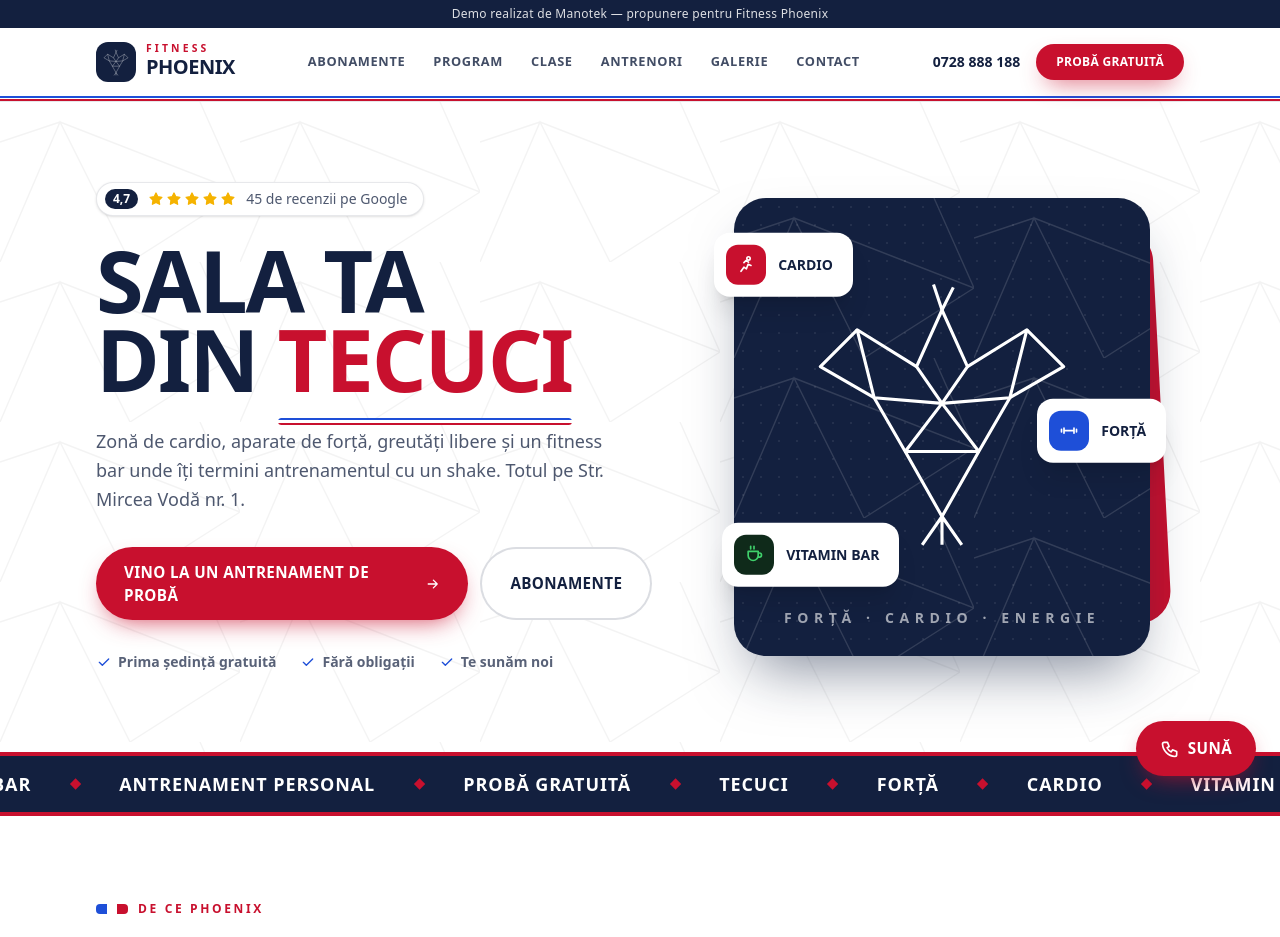
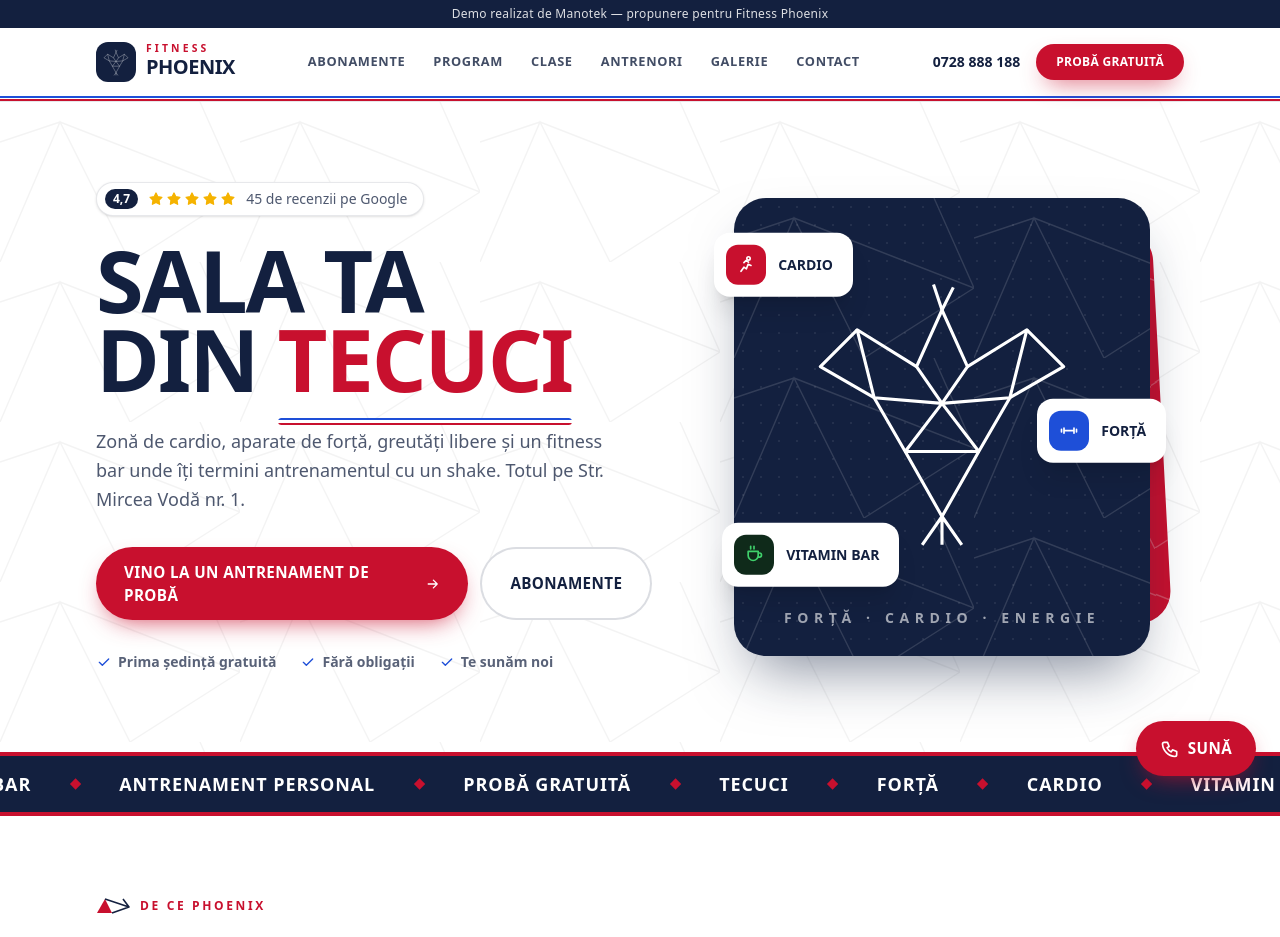
Before and after one commit to ManolacheIoan/phoenix-demo, a Next.js app: page / in a window 1280 px wide. Shown: the top 937 px of the page. Built offline with nearby package versions, Linux system fonts and the light colour scheme; no server answers.

Commit message:
Marcaj sectiuni: ciob low-poly in loc de dungi tricolore

```diff
--- a/app/page.tsx
+++ b/app/page.tsx
@@ -56,11 +56,21 @@ function GeoPhoenix({ className }: { className?: string }) {
   );
 }
 
+/** Ciob low-poly: un triunghi plin și unul din linii, ca desenele de pe tejgheaua barului. */
+function Shard({ light }: { light?: boolean }) {
+  return (
+    <svg viewBox="0 0 34 16" className="h-4 w-[34px]" aria-hidden="true">
+      <path d="M1 15 9 1l7 14Z" fill={light ? "#fff" : "#c8102e"} />
+      <path d="M9 1 33 9 16 15M33 9 27 1" fill="none" stroke={light ? "rgba(255,255,255,.7)" : "#13203f"} strokeWidth="1.6" strokeLinejoin="round" />
+    </svg>
+  );
+}
+
 function Head({ k, title, intro, light, center }: { k: string; title: React.ReactNode; intro?: string; light?: boolean; center?: boolean }) {
   return (
     <div className={`reveal mb-9 max-w-2xl ${center ? "mx-auto text-center" : ""}`}>
       <p className={`inline-flex items-center gap-2.5 font-display text-xs font-bold uppercase tracking-[0.22em] ${light ? "text-white/80" : "text-red"}`}>
-        <span className="stripe-v inline-block h-2.5 w-8 rounded-sm" aria-hidden="true" />
+        <Shard light={light} />
         {k}
       </p>
       <h2 className={`mt-3 font-display text-[2rem] font-black uppercase leading-[1.05] tracking-tight sm:text-[2.75rem] ${light ? "text-white" : "text-navy"}`}>{title}</h2>
@@ -140,7 +150,7 @@ export default function Home() {
 
             {/* compoziție */}
             <div className="relative mx-auto aspect-[4/4.4] w-full max-w-[26rem]" aria-hidden="true">
-              <div className="stripe-v absolute -right-3 bottom-6 top-10 w-[92%] -rotate-3 rounded-[2rem]" />
+              <div className="absolute -right-3 bottom-6 top-10 w-[92%] -rotate-3 overflow-hidden rounded-[2rem] bg-red"><div className="geo absolute inset-0 opacity-25 invert" /></div>
               <div className="grain absolute inset-0 overflow-hidden rounded-[2rem] bg-navy shadow-[0_30px_60px_-20px_rgba(19,32,63,.55)]">
                 <div className="geo absolute inset-0 opacity-[0.14] invert" />
                 <GeoPhoenix className="absolute left-1/2 top-[46%] h-[68%] w-[68%] -translate-x-1/2 -translate-y-1/2 text-white" />
@@ -352,7 +362,7 @@ export default function Home() {
         <section id="contact" className={`bg-paper ${sec}`}>
           <div className={wrap}>
             <div className="reveal grain relative mb-10 flex flex-col items-start justify-between gap-6 overflow-hidden rounded-3xl bg-navy p-8 text-white sm:flex-row sm:items-center sm:p-10">
-              <div className="stripe-v absolute inset-y-0 left-0 w-2" aria-hidden="true" />
+              <div className="absolute inset-y-0 left-0 w-2 bg-red" aria-hidden="true" />
               <div className="flex items-center gap-5">
                 <span className="font-display text-6xl font-black leading-none">{site.google.rating}</span>
                 <span>
```
